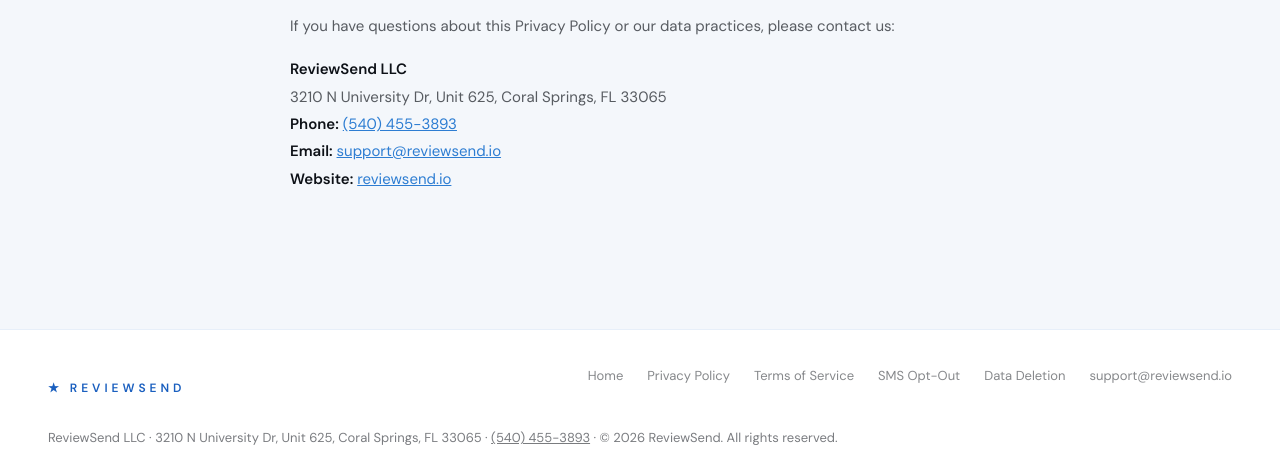
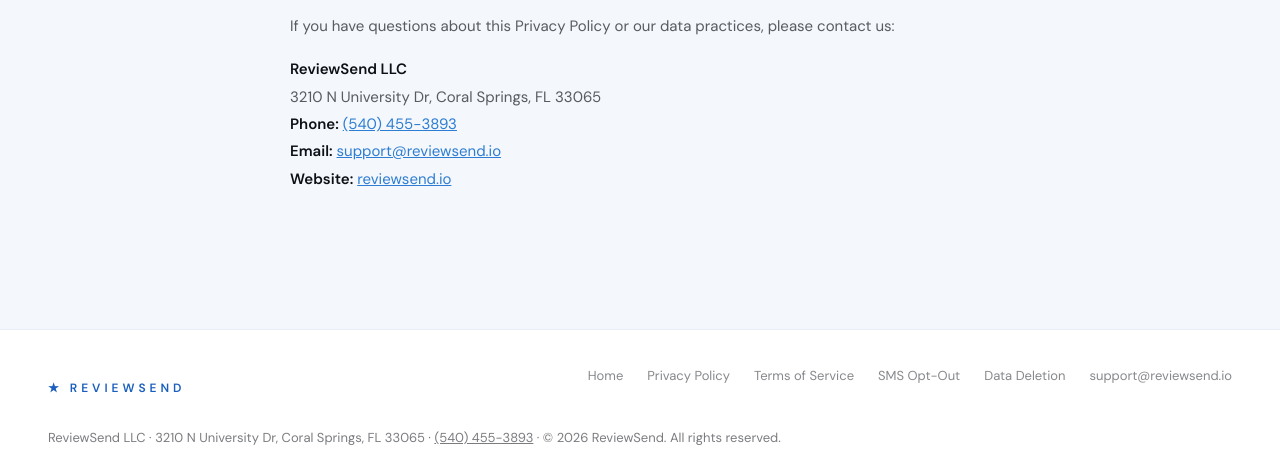
Before and after one commit to sadiepeytonn-netizen/reviewsend-website, a plain HTML site: page privacy-policy.html in a window 1280 px wide. Shown: the part 4609-5084 px from the top of the page. Drawn offline with nearby package versions, Linux system fonts and the light colour scheme.

Commit message:
Remove unit number from business address
Co-Authored-By: Claude Opus 5.5 <noreply@anthropic.com>
Claude-Session: https://claude.ai/code/session_013SSRbWkh65J1dDVggK53zt

```diff
--- a/privacy-policy.html
+++ b/privacy-policy.html
@@ -143,7 +143,7 @@ footer{background:#fff;border-top:0.5px solid rgba(26,95,191,0.1);padding:32px 4
   <h2>Contact Us</h2>
   <p>If you have questions about this Privacy Policy or our data practices, please contact us:</p>
   <p><strong>ReviewSend LLC</strong><br>
-  3210 N University Dr, Unit 625, Coral Springs, FL 33065<br>
+  3210 N University Dr, Coral Springs, FL 33065<br>
   <strong>Phone:</strong> <a href="tel:+15404553893">(540) 455-3893</a><br>
   <strong>Email:</strong> <a href="mailto:support@reviewsend.io">support@reviewsend.io</a><br>
   <strong>Website:</strong> <a href="https://reviewsend.io">reviewsend.io</a></p>
@@ -159,7 +159,7 @@ footer{background:#fff;border-top:0.5px solid rgba(26,95,191,0.1);padding:32px 4
     <li><a href="data-deletion.html">Data Deletion</a></li>
     <li><a href="mailto:support@reviewsend.io">support@reviewsend.io</a></li>
   </ul>
-  <div class="footer-copy" style="color:rgba(13,17,23,0.55);">ReviewSend LLC · 3210 N University Dr, Unit 625, Coral Springs, FL 33065 · <a href="tel:+15404553893" style="color:inherit;">(540) 455-3893</a> · © 2026 ReviewSend. All rights reserved.</div>
+  <div class="footer-copy" style="color:rgba(13,17,23,0.55);">ReviewSend LLC · 3210 N University Dr, Coral Springs, FL 33065 · <a href="tel:+15404553893" style="color:inherit;">(540) 455-3893</a> · © 2026 ReviewSend. All rights reserved.</div>
 </footer>
 
 </body>
```
Also changed, not shown: data-deletion.html (+1 -1 lines), features.html (+1 -1 lines), get-started.html (+1 -1 lines), how-it-works.html (+1 -1 lines), index.html (+1 -1 lines), pricing.html (+1 -1 lines), sms-consent.html (+1 -1 lines), sms-opt-out.html (+1 -1 lines), terms-of-service.html (+1 -1 lines).
